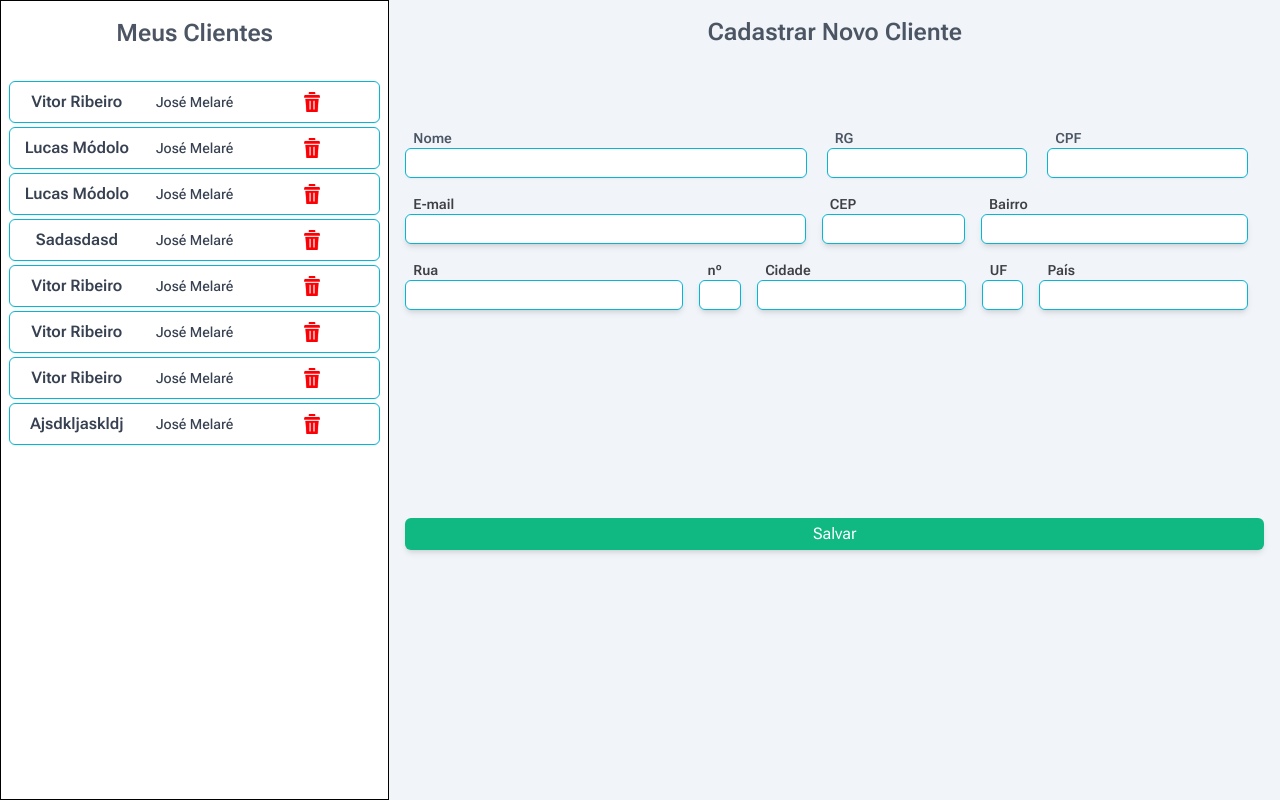
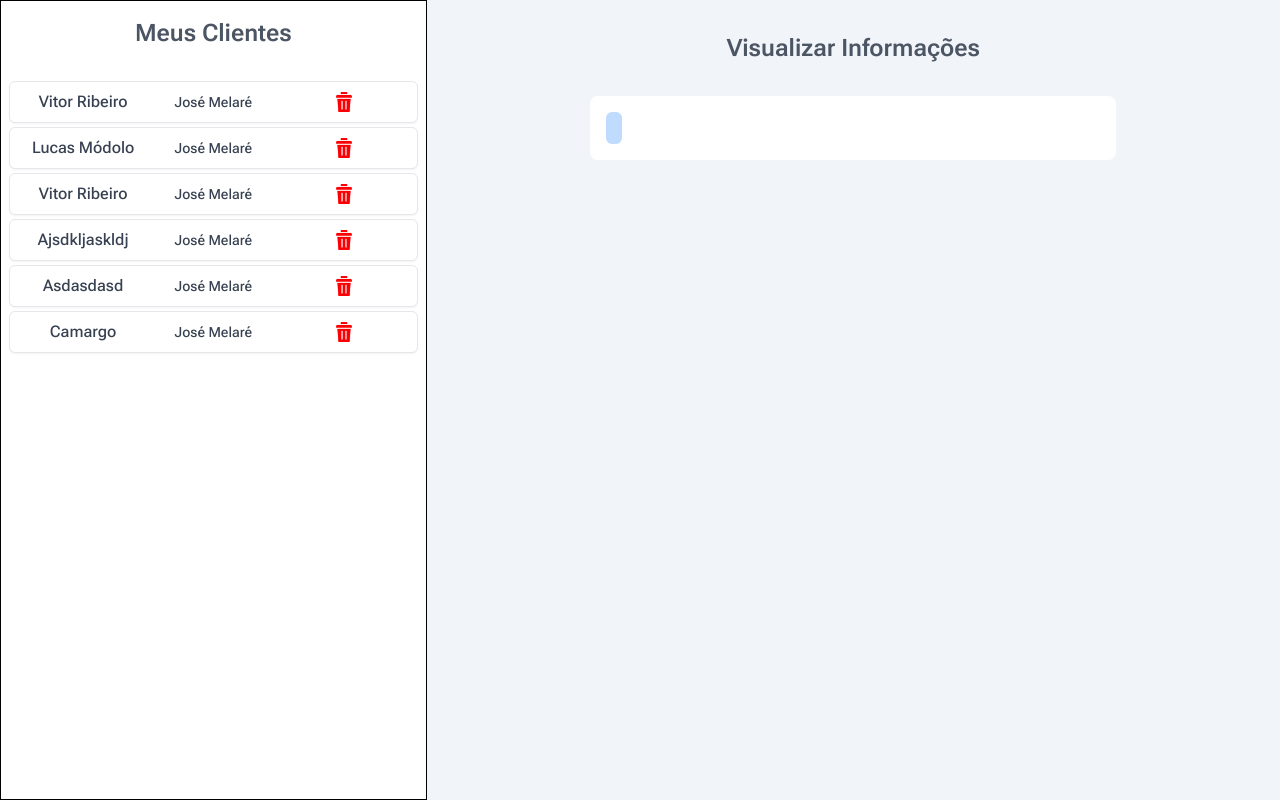
Before and after one commit to vitorrdc/webClientRegister, a Next.js app: page / in a window 1280 px wide. Built offline with nearby package versions, Linux system fonts and the light colour scheme; data requests are answered from the project's data file; a web font is replaced by a local one.

Commit message:
feat: add client info's component

```diff
--- a/db.json
+++ b/db.json
@@ -26,35 +26,7 @@
       "city": "Boituva",
       "state": "SP",
       "country": "Brasil",
-      "id": 2
-    },
-    {
-      "name": "Lucas Módolo",
-      "rg": "65.465.456-4",
-      "cpf": "654.654.654-65",
-      "email": "vitor.camposrdc@gmail.com",
-      "cep": "65465-465",
-      "bairro": "Jardim das Palmeiras",
-      "rua": "José Melaré",
-      "number": "56",
-      "city": "Boituva",
-      "state": "SP",
-      "country": "Brasil",
       "id": 3
-    },
-    {
-      "name": "Sadasdasd",
-      "rg": "65.464.654-6",
-      "cpf": "654.654.654-65",
-      "email": "vitor.camposrdc@gmail.com",
-      "cep": "65465-465",
-      "bairro": "Jardim das Palmeiras",
-      "rua": "José Melaré",
-      "number": "56",
-      "city": "Boituva",
-      "state": "SP",
-      "country": "Brasil",
-      "id": 4
     },
     {
       "name": "Vitor Ribeiro",
@@ -71,34 +43,6 @@
       "id": 5
     },
     {
-      "name": "Vitor Ribeiro",
-      "rg": "34.654.654-6",
-      "cpf": "654.654.654-65",
-      "email": "vitor.camposrdc@gmail.com",
-      "cep": "65465-465",
-      "bairro": "Jardim das Palmeiras",
-      "rua": "José Melaré",
-      "number": "56",
-      "city": "Boituva",
-      "state": "SP",
-      "country": "Brasil",
-      "id": 6
-    },
-    {
-      "name": "Vitor Ribeiro",
-      "rg": "64.654.654-6",
-      "cpf": "654.654.654-65",
-      "email": "vitor.camposrdc@gmail.com",
-      "cep": "65465-456",
-      "bairro": "Jardim das Palmeiras",
-      "rua": "José Melaré",
-      "number": "56",
-      "city": "Boituva",
-      "state": "SP",
-      "country": "Brasil",
-      "id": 7
-    },
-    {
       "name": "Ajsdkljaskldj",
       "rg": "65.465.456-4",
       "cpf": "654.654.654-65",
@@ -111,6 +55,34 @@
       "state": "SP",
       "country": "Brasil",
       "id": 8
+    },
+    {
+      "name": "Asdasdasd",
+      "rg": "46.546.546-5",
+      "cpf": "646.465.465-46",
+      "email": "vitor.camposrdc@gmail.com",
+      "cep": "65465-465",
+      "bairro": "Jardim das Palmeiras",
+      "rua": "José Melaré",
+      "number": "56",
+      "city": "Boituva",
+      "state": "SP",
+      "country": "Brasil",
+      "id": 9
+    },
+    {
+      "name": "Camargo",
+      "rg": "65.465.465-4",
+      "cpf": "654.654.654-65",
+      "email": "vitor.camposrdc@gmail.com",
+      "cep": "65465-465",
+      "bairro": "Jardim das Palmeiras",
+      "rua": "José Melaré",
+      "number": "56",
+      "city": "Boituva",
+      "state": "SP",
+      "country": "Brasil",
+      "id": 10
     }
   ]
 }
--- a/src/app/page.tsx
+++ b/src/app/page.tsx
@@ -8,6 +8,7 @@ import { EmpityClientList } from "@/components/EmpityClientList";
 import { CreateClientFormData, Form, registerNewClientFormSchema } from "@/components/Form";
 import { useForm } from "react-hook-form";
 import { zodResolver } from "@hookform/resolvers/zod";
+import { ClientInfo } from "@/components/ClientInfo";
 
 interface ClientsObject {
   id: number
@@ -29,6 +30,7 @@ export default function Home() {
 const [selectedImage, setSelectedImage] = useState(null);
 const [clientData, setClientData] = useState<any>('')
 const [newClientList, setNewClientList] = useState<ClientsObject>('')
+const [clientInfo, setClientInfo] = useState<any>('')
 
 const { reset } = useForm<CreateClientFormData>({
   resolver: zodResolver(registerNewClientFormSchema)
@@ -61,6 +63,26 @@ const { reset } = useForm<CreateClientFormData>({
    }
   }
 
+  async function handleDeleteClient(id) {
+    try {
+      const response = await axios.delete(`http://localhost:3001/posts/${id}`)
+      const updateList = clientData.filter((element) => element.id !== id)
+      setClientData(updateList)
+    } catch (error) {
+      window.alert(error)
+    }
+  }
+
+  async function handleClientInfo(id) {
+    try {
+      const response = await axios.get(`http://localhost:3001/posts/${id}`)
+      setClientInfo(response.data)
+    } catch (error) {
+      window.alert(error)
+    }
+  }
+
+  console.log(clientInfo)
 
   return (
     <main className="w-screen h-screen flex flex-row">
@@ -70,7 +92,7 @@ const { reset } = useForm<CreateClientFormData>({
           {
            clientData && clientData.map((element) => {
               return (
-                <ClientItem key={element.id} name={element.name} adress={element.rua} onClick={() => handleDeleteClient(element.id)} />
+                <ClientItem key={element.id} name={element.name} adress={element.rua} onClick={() => handleDeleteClient(element.id)} onClickInfo={() => handleClientInfo(element.id)} />
               )
             })
           }
@@ -79,9 +101,10 @@ const { reset } = useForm<CreateClientFormData>({
           }
         </div>
       </aside>
-      <div className="flex flex-col items-center p-4 w-2/">
-        <div className="font-semibold text-2xl text-gray-600 mb-8">Cadastrar Novo Cliente</div>
-        <Form onSubmit={handleFormData} />
+      <div className="flex flex-col items-center p-4 w-2/3">
+        {/* <div className="font-semibold text-2xl text-gray-600 mb-8">Cadastrar Novo Cliente</div> */}
+        {/* <Form onSubmit={handleFormData} />            */}
+        <ClientInfo data={clientInfo} />
       </div>
     </main>
   )
--- a/src/components/ClientInfo.tsx
+++ b/src/components/ClientInfo.tsx
@@ -1,15 +1,13 @@
 
 export function ClientInfo({data}) {
   return (
-    <div className="flex flex-col items-center p-4 w-2/3">
-      <div className="font-semibold text-2xl text-gray-600 mb-8">Visualizar Informações</div>
-        {
-          data.map((element) => {
-            return (
-              <div key={element.id}>{element.name}</div>
-            )
-          })
-        }
+    <div className="w-full flex flex-col items-center p-4">
+      <div className=" font-semibold text-2xl text-gray-600 mb-8">Visualizar Informações</div>
+        <div className="bg-white rounded-lg w-2/3 h-auto flex flex-col p-4">
+          <div className="flex flex-row justify-between">
+            <div className="bg-blue-200 rounded-md h-8 text-base text-gray-600 px-2 py-1">{data.name}</div>
+          </div>
+        </div>
     </div>
   )
 }
--- a/src/components/ClientItem.tsx
+++ b/src/components/ClientItem.tsx
@@ -4,14 +4,15 @@ interface Props {
   name: string
   adress: string
   onClick: (event: MouseEvent<HTMLDivElement>) => void;
+  onClickInfo: (event: MouseEvent<HTMLDivElement>) => void;
 }
 
-export const ClientItem: React.FC<Props> = ({name, adress, onClick}) => {
+export const ClientItem: React.FC<Props> = ({name, adress, onClick, onClickInfo}) => {
 
   return (
-    <div className="grid grid-cols-3 w-full rounded-md p-2 mb-1 border border-cyan-500 shadow-sm bg-white hover:bg-blue-100 transition ">
-        <button className="text-gray-700 font-semibold text-base">{name}</button>
-        <button className="text-gray-700 font-medium text-sm">{adress}</button>
+    <div className="grid grid-cols-3 w-full rounded-md p-2 mb-1 border border-gray-200 shadow-sm bg-white hover:bg-blue-100 transition ">
+        <button onClick={onClickInfo} className="text-gray-700 font-medium text-base">{name}</button>
+        <button onClick={onClickInfo} className="text-gray-700 font-medium text-sm">{adress}</button>
         <button onClick={onClick} className="flex items-center justify-center">
           <img src="/image/delete.png" alt="" width={20} height={20}/>
         </button>
```
